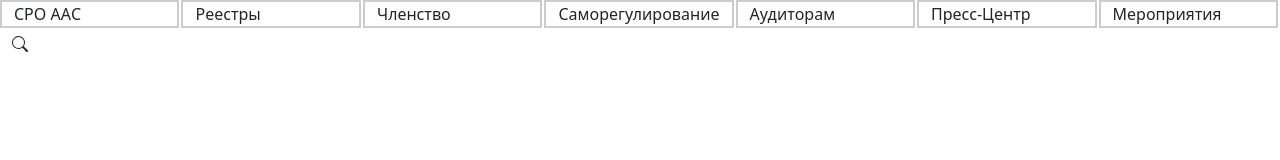
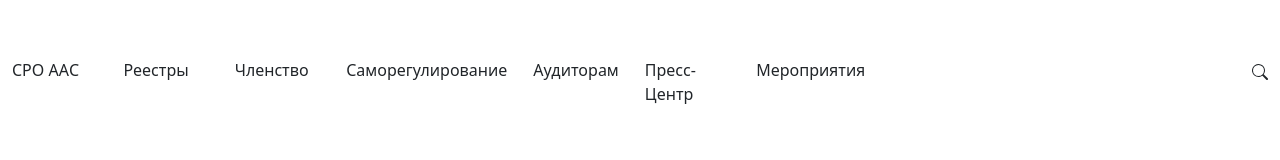
Before and after one commit to Domirando/auditor-sro.uzb, a plain HTML site: page dist/index.htm in a window 1280 px wide. Drawn offline with nearby package versions, Linux system fonts and the light colour scheme.

Commit message:
Update index.htm

```diff
--- a/dist/index.htm
+++ b/dist/index.htm
@@ -7,40 +7,40 @@
     <link href="../css/style.css"  rel="stylesheet">
     <title>САМОРЕГУЛИРУЕМАЯ ОРГАНИЗАЦИЯ АУДИТОРОВ АССОЦИАЦИЯ «СОДРУЖЕСТВО»</title>
 </head>
-<body class="container" style="">
-<nav style="display: flex; flex-wrap: wrap; justify-content: space-between">
-    <div class="menu">
-        <div class="row">
-            <div class="col" style="margin-bottom: 2px; margin-right: 2px; border: #cccccc solid 2px; width: 20em">
+<body style="padding-top: 25px">
+<nav class="container" style="display: flex; flex-wrap: wrap; justify-content: space-between">
+    <hr style="border: 2px;">
+    <div class="menu" style="display: flex; flex-wrap: wrap; justify-content: space-between">
+        <div class="row" style="width: 70%;">
+            <div class="col" style="margin-bottom: 2px; margin-right: 2px; width: 20em">
                 <div style="width: -moz-fit-content; width: fit-content;">СРО ААС</div>
             </div>
-            <div class="col" style="margin-bottom: 2px; margin-right: 2px; border: #cccccc solid 2px; width: 20em">
+            <div class="col" style="margin-bottom: 2px; margin-right: 2px; width: 20em">
                 <div style="width: -moz-fit-content; width: fit-content;">Реестры</div>
             </div>
-            <div class="col" style="margin-bottom: 2px; margin-right: 2px; border: #cccccc solid 2px; width: 20em">
+            <div class="col" style="margin-bottom: 2px; margin-right: 2px; width: 20em">
                 <div style="width: -moz-fit-content; width: fit-content;">Членство</div>
             </div>
-            <div class="col" style="margin-bottom: 2px; margin-right: 2px; border: #cccccc solid 2px; width: 20em">
+            <div class="col" style="margin-bottom: 2px; margin-right: 2px; width: 20em">
                 <div style="width: -moz-fit-content; width: fit-content;">Саморегулирование</div>
             </div>
-            <div class="col" style="margin-bottom: 2px; margin-right: 2px; border: #cccccc solid 2px; width: 20em">
+            <div class="col" style="margin-bottom: 2px; margin-right: 2px; width: 20em">
                 <div style="width: -moz-fit-content; width: fit-content;">Аудиторам</div>
             </div>
-            <div class="col" style="margin-bottom: 2px; margin-right: 2px; border: #cccccc solid 2px; width: 20em">
+            <div class="col" style="margin-bottom: 2px; margin-right: 2px; width: 20em">
                 <div style="width: -moz-fit-content; width: fit-content;">Пресс-Центр</div>
             </div>
-            <div class="col" style="margin-bottom: 2px; margin-right: 2px; border: #cccccc solid 2px; width: 20em">
+            <div class="col" style="margin-bottom: 2px; margin-right: 2px; width: 20em">
                 <div style="width: -moz-fit-content; width: fit-content;">Мероприятия</div>
             </div>
         </div>
-    </div>
-    <div class="search">
-        <svg xmlns="http://www.w3.org/2000/svg" width="16" height="16" fill="currentColor" class="bi bi-search" viewBox="0 0 16 16">
-            <path d="M11.742 10.344a6.5 6.5 0 1 0-1.397 1.398h-.001c.03.04.062.078.098.115l3.85 3.85a1 1 0 0 0 1.415-1.414l-3.85-3.85a1.007 1.007 0 0 0-.115-.1zM12 6.5a5.5 5.5 0 1 1-11 0 5.5 5.5 0 0 1 11 0z"/>
-        </svg>
+        <div class="search">
+            <svg xmlns="http://www.w3.org/2000/svg" width="16" height="16" fill="currentColor" class="bi bi-search" viewBox="0 0 16 16">
+                <path d="M11.742 10.344a6.5 6.5 0 1 0-1.397 1.398h-.001c.03.04.062.078.098.115l3.85 3.85a1 1 0 0 0 1.415-1.414l-3.85-3.85a1.007 1.007 0 0 0-.115-.1zM12 6.5a5.5 5.5 0 1 1-11 0 5.5 5.5 0 0 1 11 0z"/>
+            </svg>
+        </div>
     </div>
 </nav>
 </body>
 <script src="https://cdn.jsdelivr.net/npm/@popperjs/core@2.9.2/dist/umd/popper.min.js" integrity="sha384-IQsoLXl5PILFhosVNubq5LC7Qb9DXgDA9i+tQ8Zj3iwWAwPtgFTxbJ8NT4GN1R8p" crossorigin="anonymous"></script>
 <script src="../js/bootstrap.min.js" integrity="sha384-cVKIPhGWiC2Al4u+LWgxfKTRIcfu0JTxR+EQDz/bgldoEyl4H0zUF0QKbrJ0EcQF" crossorigin="anonymous"></script>
-</html>
```
